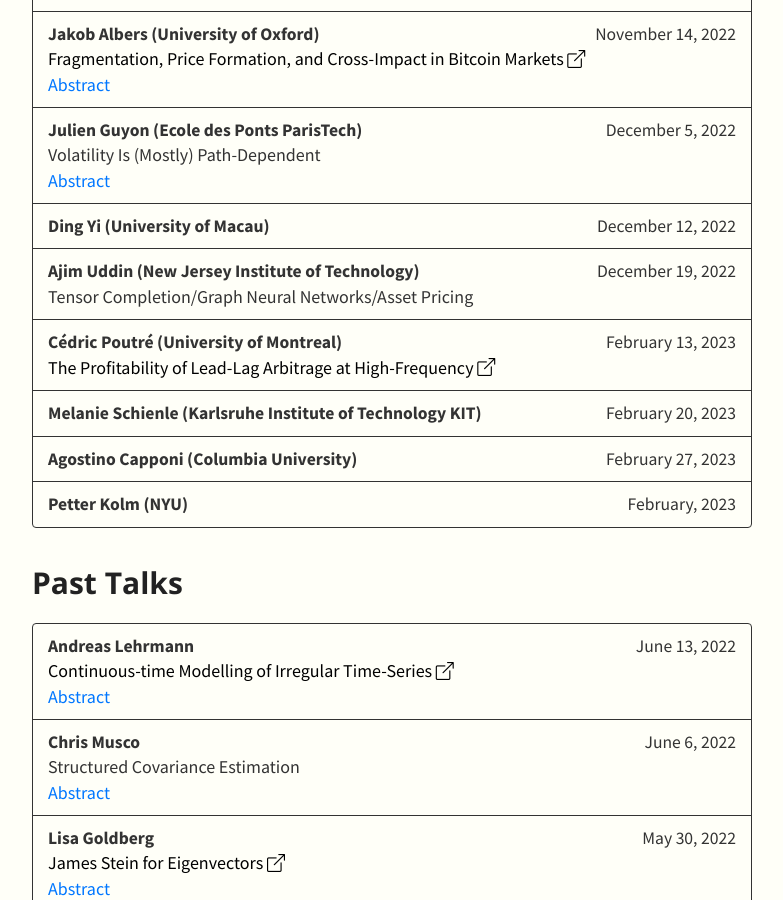
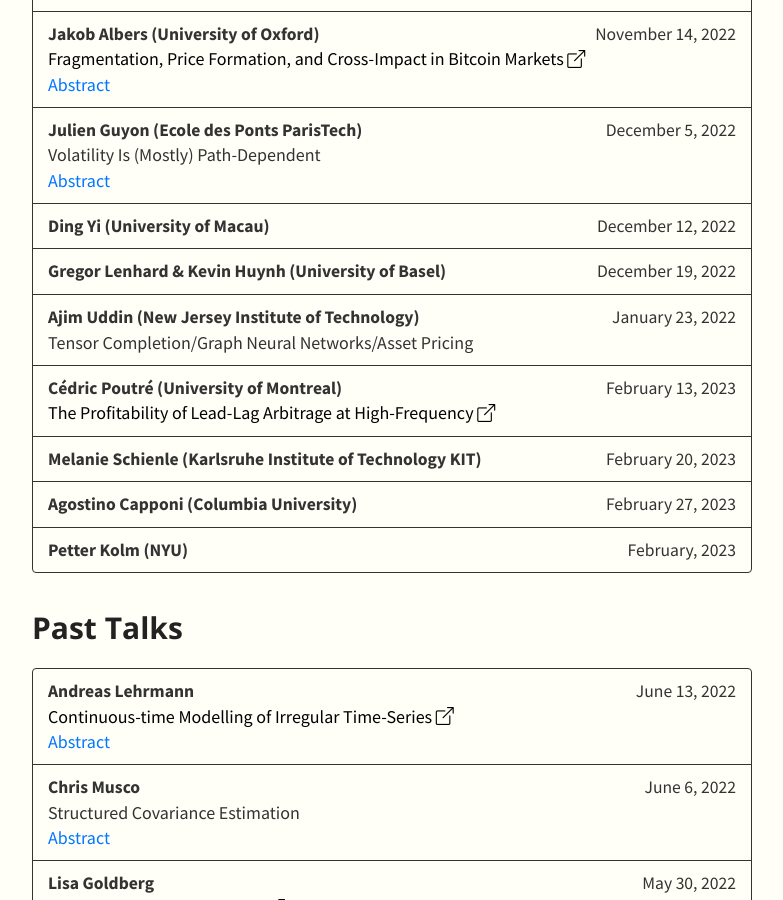
Before and after one commit to SML-Fin/SML-Fin.github.io, a Jekyll site: the page built from index.md, in a window 1280 px wide and 900 px high, scrolled down 948 px. Shown: the whole window, without its empty margins (248-1031 px from the left). Built offline with Jekyll 4.4.1, drawn with Linux system fonts in a browser that asks for light colours; nearby versions of some CDN libraries; our own code applies the rules of GitHub Pages for plain Markdown files.

Commit message:
dec 19/jan 23

```diff
--- a/_data/talks.yml
+++ b/_data/talks.yml
@@ -34,8 +34,10 @@
       abstract: We learn from data that volatility is mostly path-dependent. Up to 90% of the variance of the implied volatility of equity indexes is explained endogenously by past index returns, and up to 65% for (noisy estimates of) future daily realized volatility. The path-dependency that we uncover is remarkably simple because a linear combination of a weighted sum of past daily returns and the square root of a weighted sum of past daily squared returns with different time-shifted power-law weights capturing both short and long memory. This simple model, which is homogeneous in volatility, is shown to consistently outperform existing models across equity indexes and train/test sets for both implied and realized volatility. It suggests a simple continuous-time path-dependent volatility (PDV) model that may be fed historical or risk-neutral parameters. The weights can be approximated by superpositions of exponential kernels to produce Markovian models. In particular, we propose a 4-factor Markovian PDV model which captures all the important stylized facts of volatility, produces very realistic price and volatility paths, and jointly fits SPX and VIX smiles remarkably well. We thus show, for the first time, that a continuous-time Markovian parametric stochastic volatility (actually, PDV) model can practically solve the joint S&P 500/VIX smile calibration problem.
     - speaker: Ding Yi (University of Macau)
       date: December 12, 2022
+    - speaker: Gregor Lenhard & Kevin Huynh (University of Basel)
+      date: December 19, 2022
     - speaker: Ajim Uddin (New Jersey Institute of Technology)
-      date: December 19, 2022
+      date: January 23, 2022
       title: Tensor Completion/Graph Neural Networks/Asset Pricing
     - speaker: Cédric Poutré (University of Montreal)
       date: February 13, 2023
```
